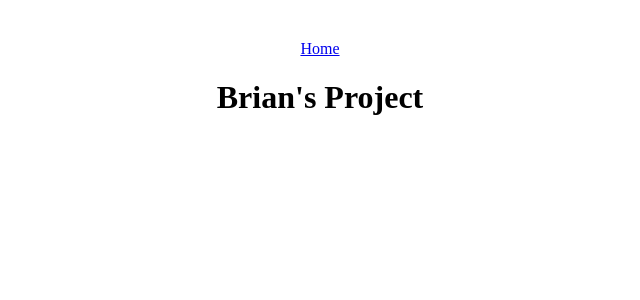
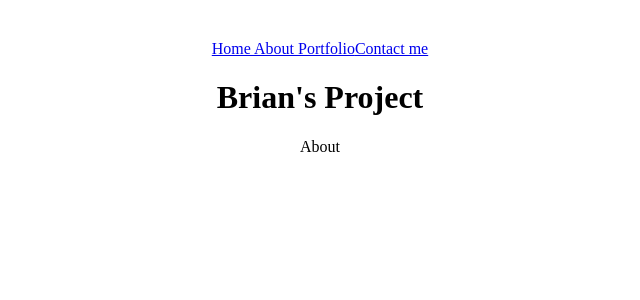
Before and after one commit to bibimbop123/Brian-s-Personal-Project, a React (Vite) app: page /about in a window 1280 px wide. Shown: the top 300 px of the page, without its empty margins (320-960 px from the left). Built offline with nearby package versions, Linux system fonts and the light colour scheme; the HTML template or start-up script is replaced by a standard one.

Commit message:
Portfolio and contact components

```diff
--- a/src/App.jsx
+++ b/src/App.jsx
@@ -2,6 +2,9 @@ import { Routes, Route } from "react-router-dom";
 import "./App.css";
 import { Home } from "./components/Home";
 import { Nav } from "./components/Navbar";
+import { About } from "./components/About";
+import { Portfolio } from "./components/Portfolio";
+import { Contact } from "./components/Contact";
 
 function App() {
   return (
@@ -11,9 +14,9 @@ function App() {
       <div id="main-section">
         <Routes>
           <Route path="/" element={<Home />} />
-          {/* <Route path="/about" element={<About/>} />
-        <Route path="/portfolio" element={<Portfolio/>} />
-        <Route path="/contact" element={<ContactMe/>} /> */}
+          <Route path="/about" element={<About />} />
+          <Route path="/portfolio" element={<Portfolio />} />
+          <Route path="/contact" element={<Contact />} />
         </Routes>
       </div>
     </div>
--- /dev/null
+++ b/src/components/About.jsx
@@ -0,0 +1,4 @@
+import React from "react";
+export function About() {
+  return <div> About </div>;
+}
--- /dev/null
+++ b/src/components/Contact.jsx
@@ -0,0 +1,5 @@
+import React from "react";
+
+export function Contact() {
+  return <div> Contact </div>;
+}
--- a/src/components/Navbar.jsx
+++ b/src/components/Navbar.jsx
@@ -4,9 +4,9 @@ export function Nav() {
   return (
     <nav id="navbar">
       <Link to="/"> Home </Link>
-      {/* <Link to="/about"> About </Link>
-        <Link to="/portfolio">Portfolio</Link>
-        <Link to="/contact">Contact me</Link> */}
+      <Link to="/about"> About </Link>
+      <Link to="/portfolio">Portfolio</Link>
+      <Link to="/contact">Contact me</Link>
     </nav>
   );
 }
--- /dev/null
+++ b/src/components/Portfolio.jsx
@@ -0,0 +1,5 @@
+import React from "react";
+
+export function Portfolio() {
+  return <div> Portfolio </div>;
+}
```
